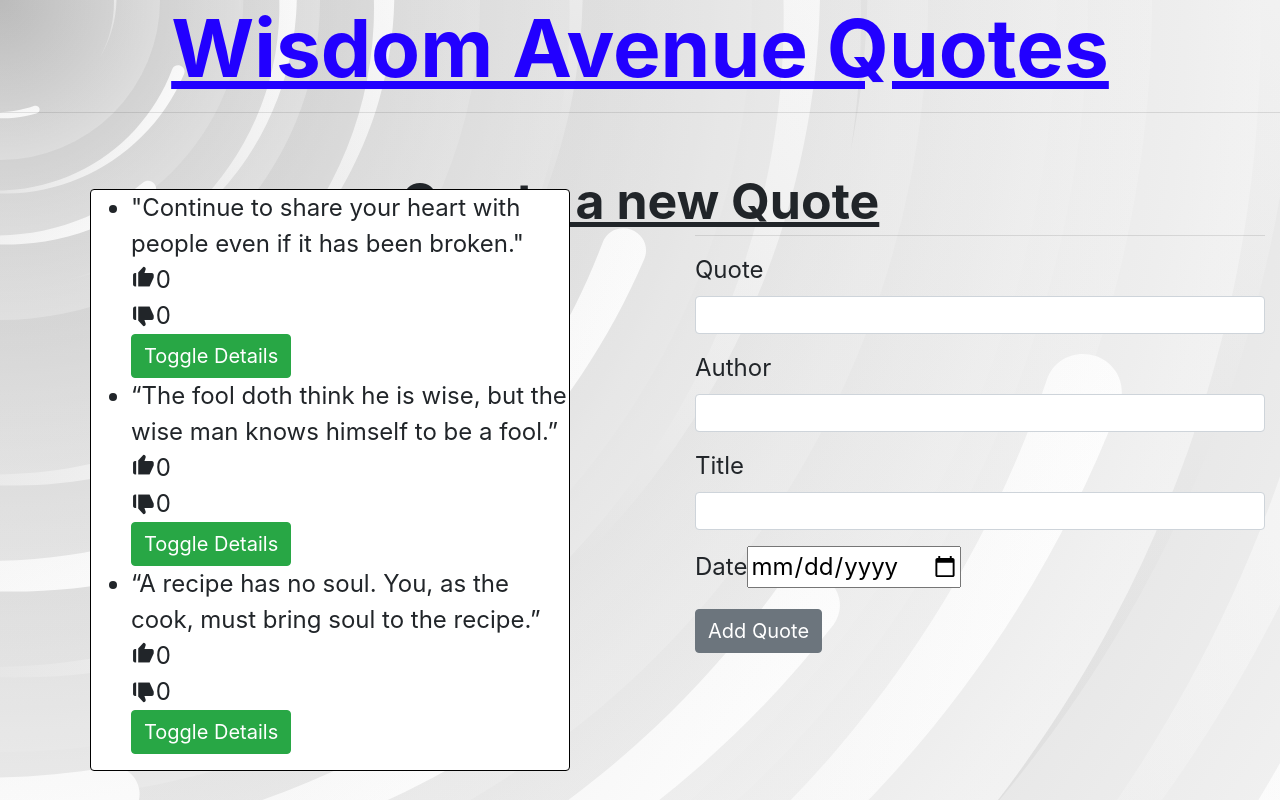
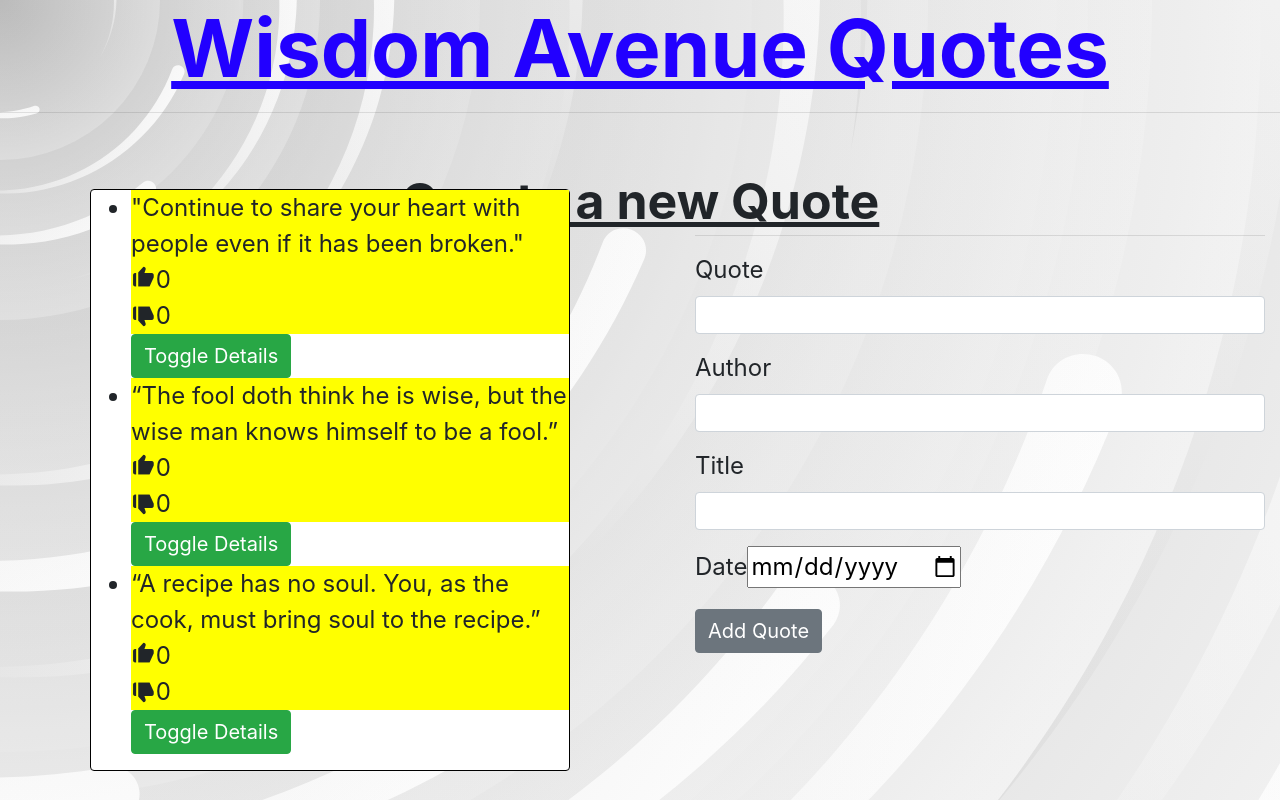
Before and after one commit to mansamusah254/quoteapp, an Angular app: page / in a window 1280 px wide. Built offline with nearby package versions, Linux system fonts and the light colour scheme.

Commit message:
highlight directive

```diff
--- a/src/app/app.module.ts
+++ b/src/app/app.module.ts
@@ -8,6 +8,7 @@ import { QuoteComponent } from './quote/quote.component';
 import { QuoteDetailComponent } from './quote-detail/quote-detail.component';
 import { DateCountPipe } from './date-count.pipe';
 import { QuoteFormComponent } from './quote-form/quote-form.component';
+import { HighlightDirective } from './highlight.directive';
 
 @NgModule({
   declarations: [
@@ -15,7 +16,8 @@ import { QuoteFormComponent } from './quote-form/quote-form.component';
     QuoteComponent,
     QuoteDetailComponent,
     DateCountPipe,
-    QuoteFormComponent
+    QuoteFormComponent,
+    HighlightDirective
   ],
   imports: [
     BrowserModule,
--- /dev/null
+++ b/src/app/highlight.directive.ts
@@ -0,0 +1,11 @@
+import { Directive, ElementRef } from '@angular/core';
+
+@Directive({
+  selector: '[appHighlight]'
+})
+export class HighlightDirective {
+
+  constructor(private elem:ElementRef) {
+    elem.nativeElement.style.backgroundColor = 'yellow'
+   }
+}
--- a/src/app/quote/quote.component.html
+++ b/src/app/quote/quote.component.html
@@ -5,7 +5,7 @@
     <div class="card" style="width: 30rem;">
         <ul>
             <div *ngFor='let quote of quotes;let i = index'>
-                <li >
+                <li appHighlight>
                     {{quote.quote}}
                     <br><span><i class='bx bxs-like bx-sm counter'(click)='upVote(i)'></i>{{quote.upvote}}</span>
                     <br><span><i class='bx bxs-like bx-sm bx-flip-vertical counter'(click)='downVote(i)'></i>{{quote.downvote}}</span>
```
Also changed, not shown: src/app/quote-detail/quote-detail.component.html (line endings or trailing spaces), 1 other file (tests, documents, lock files or other folders).
